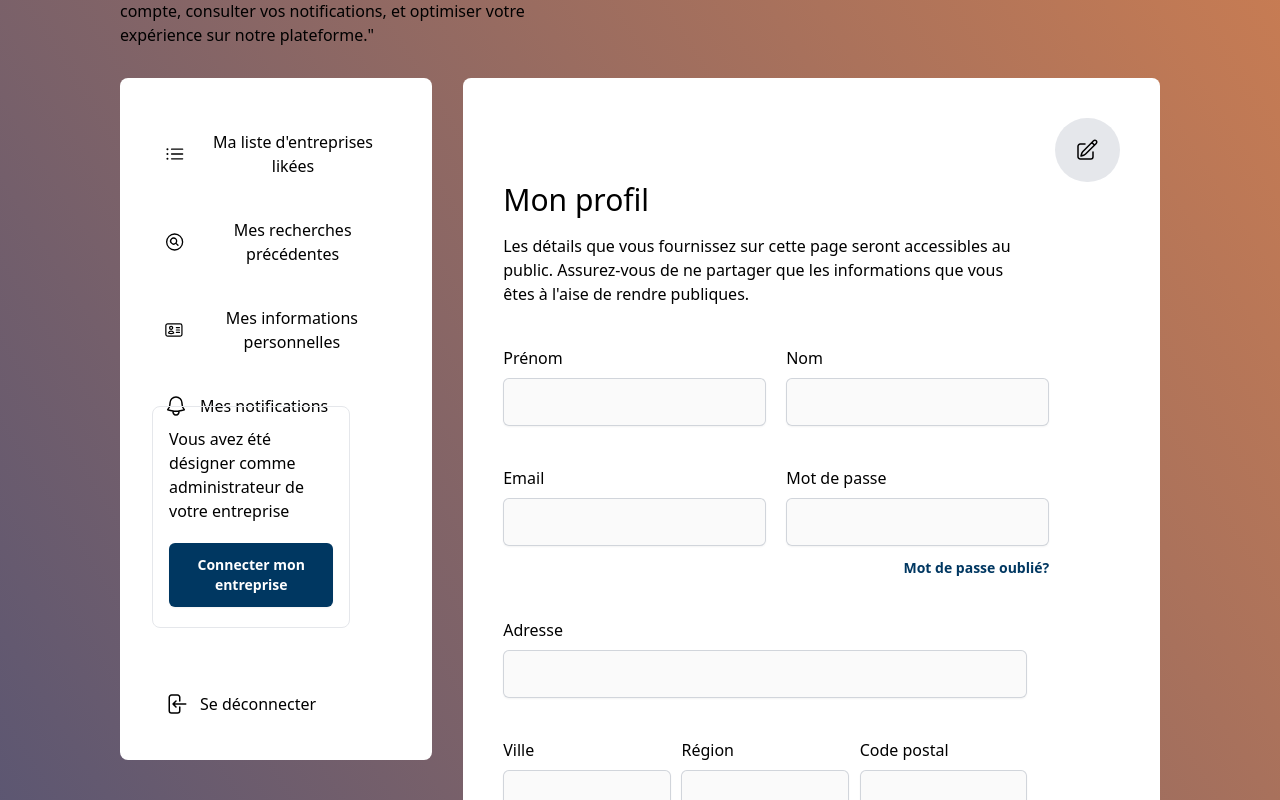
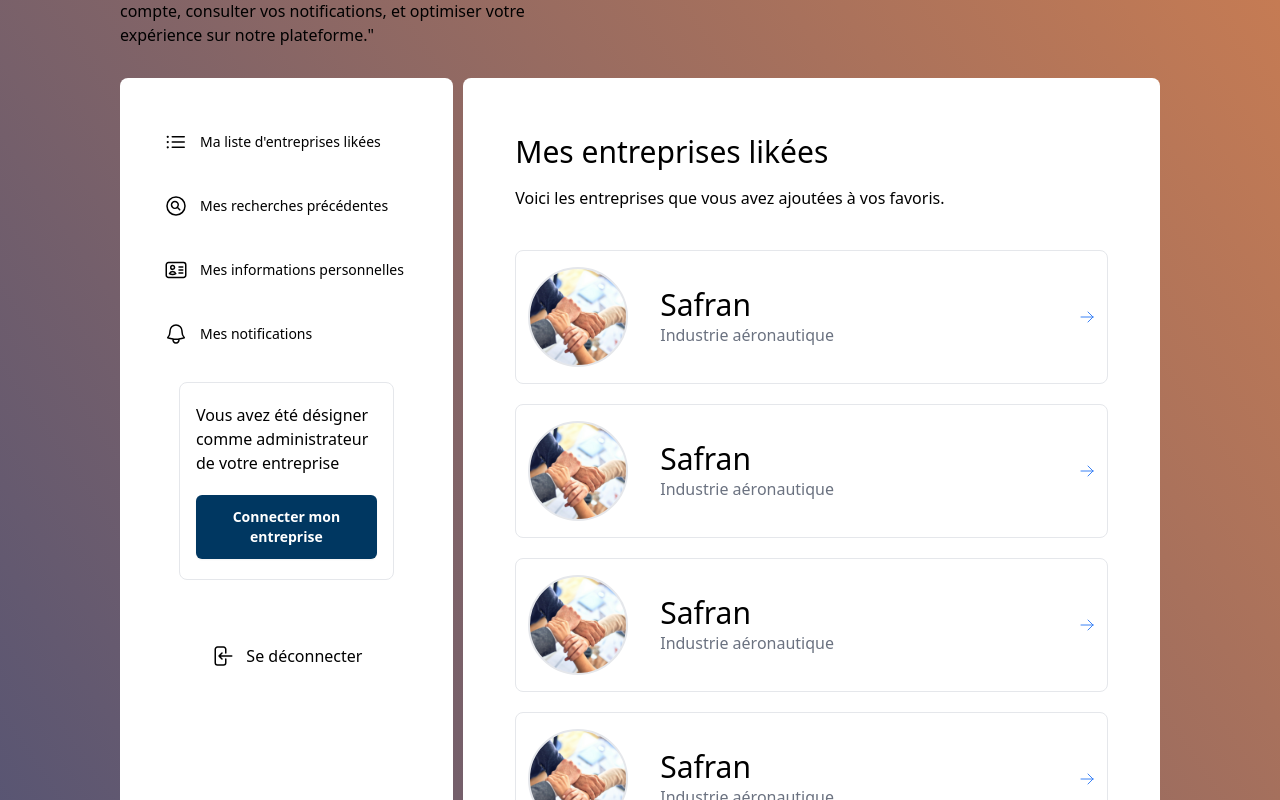
Before and after one commit to gregmlt/izta-Frontend, a Next.js app: page /profile in a window 1280 px wide. Shown: the part 420-1220 px from the top of the page. Built offline with nearby package versions, Linux system fonts and the light colour scheme.

Commit message:
CompagniesMiniCards component update

```diff
--- a/components/CompagniesMiniCard.js
+++ b/components/CompagniesMiniCard.js
@@ -1,15 +1,20 @@
 import React from "react";
+import ArrowRightSVGIcons from "./iconsSVG/ArrowRightSVGIcons";
 
 export default function CompagniesMiniCard() {
   return (
-    <div className="w-[70%] h-[auto] flex items-center py-4 px-3 border rounded-lg mb-10 g-white">
-      <div className="bg-[url('/images/Team-building.jpg')] w-[100px] h-[100px] border border-2 bg-cover bg-center no-repeat rounded-full">
+    <div className="h-[auto] flex items-center justify-between py-4 px-3 border rounded-lg mb-5 g-white">
+      <div className="flex items-center">
+      <div className="bg-[url('/images/Team-building.jpg')] w-[100px] h-[100px] border-2 bg-cover bg-center no-repeat rounded-full">
       </div>
-
       <div className="pl-8">
         <p className="text-3xl font-medium">Safran</p>
         <p className="text-gray-500">Industrie aéronautique</p>
       </div>
+      </div>
+      <div className="text-blue-500">
+      <ArrowRightSVGIcons />
+      </div>
     </div>
   );
 }
--- a/components/CompaniesLikedContainer.js
+++ b/components/CompaniesLikedContainer.js
@@ -4,12 +4,15 @@
 export default function CompaniesLikedContainer() {
   return (
     <>
-      <div className="flex flex-col w-[100%] h-[auto] bg-white py-4 px-3 ">
+      <div className="flex flex-col w-full h-[auto] bg-white py-4 px-3 ">
         <p className="text-3xl font-medium">Mes entreprises likées</p>
         <p className="mt-4 w-[85%] mb-10">
         Voici les entreprises que vous avez ajoutées à vos favoris.
         </p>
         <CompagniesMiniCard />
+        <CompagniesMiniCard />
+        <CompagniesMiniCard />
+        <CompagniesMiniCard />
       </div>
     </>
   );
--- a/components/PersonalAreaNavigation.js
+++ b/components/PersonalAreaNavigation.js
@@ -4,8 +4,8 @@
 
 export default function PersonalAreaNavigation() {
   return (
-    <div className="w-[30%] h-[100%] bg-white rounded-lg flex flex-col py-7 px-8 ">
-      <div className="flex flex-col w-[100%] h-[300px]">
+    <div className="w-[32%] h-min bg-white rounded-lg flex flex-col py-7 px-8">
+      <div className="flex flex-col w-[100%] h-auto text-sm">
         <button
           type="submit"
           className="flex items-center py-4 px-3 mt-2 text-md font-medium bg-[F7F5F1] rounded hover:bg-[#f2c9ba] transition ease-in-out 800ms focus:outline-none focus:ring-2 focus:ring-[#f2c9ba]"
@@ -94,6 +94,7 @@
 
 {/* Modal se connecter à l'entreprise  */}
 
+    <div className="flex flex-col items-center min-h-screen mt-5">
     <div className="w-[80%] h-[auto] flex flex-col px-4 py-5 border rounded-lg mb-10">
         <p className="mb-5">Vous avez été désigner comme administrateur de votre entreprise </p>
         <PrimaryButton text="Connecter mon entreprise" bgColor="bg-[#003761]" hoverColor="hover:bg-[#3371a1]"/>
@@ -119,6 +120,9 @@
         </svg>
         Se déconnecter
       </button>
+
+    </div>
+
     </div>
   );
 }
--- a/components/UserDataModal.js
+++ b/components/UserDataModal.js
@@ -34,8 +34,8 @@
 
 
   return (
-    <>
-      <div className="flex flex-col w-[100%] h-[auto] bg-white ">
+    <div className="bg-pink-500">
+      <div className="flex flex-col w-[100%] h-[auto] ">
         <div className="self-end">
           <EditingIcon func={handleEditClick} />
         </div>
@@ -213,7 +213,7 @@
           onClick={handleSaveClick}
         />
       </div>
-    </>
+    </div>
   );
 }
 
--- a/pages/profile/index.js
+++ b/pages/profile/index.js
@@ -21,14 +21,14 @@
           <div className="flex justify-between">
         <PersonalAreaNavigation />
         <div className="w-[67%] h-[100%] bg-white rounded-lg flex flex-col py-10 p-10 ">
-          <UserDataModal />
+          {/* <UserDataModal /> */}
+          <CompaniesLikedContainer />
           </div>
           </div>
         </div>
 
 
-          <NotificationsContainer />
-          <CompaniesLikedContainer />
+          {/* <NotificationsContainer /> */}
 
     </>
   )
```
